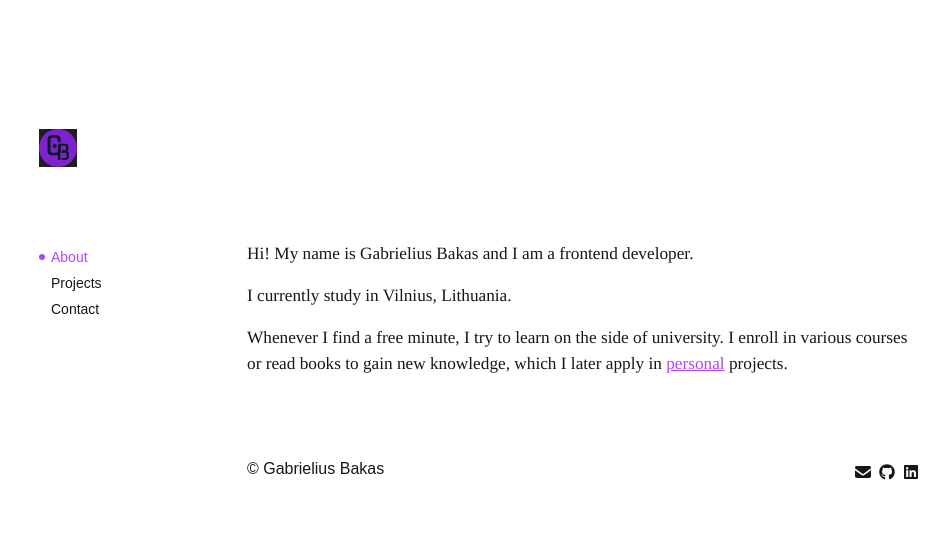
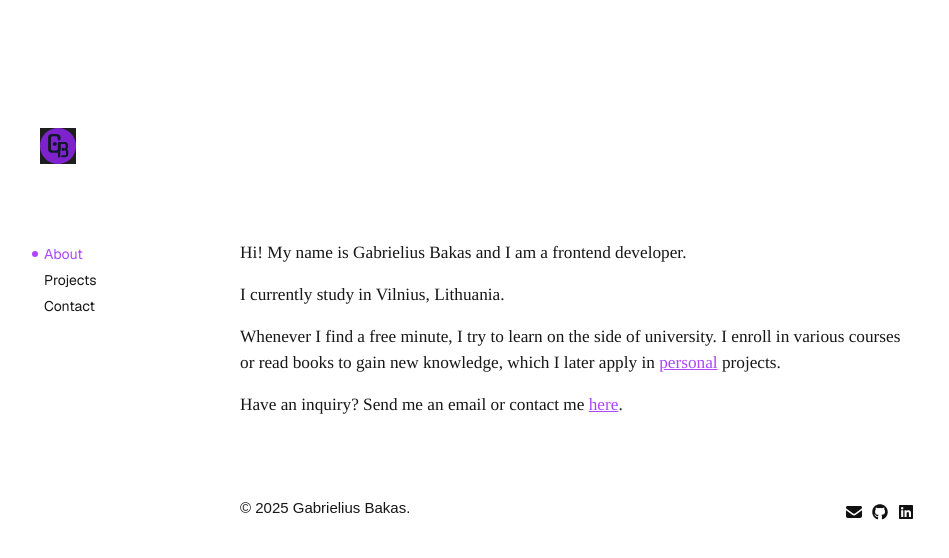
Before and after one commit to f1ssure/f1ssure.github.io, a Next.js app in the folder next-portfolio/: page / in a window 1280 px wide. Shown: the top 558 px of the page, without its empty margins (90-1039 px from the left). Built offline with nearby package versions, Linux system fonts and the light colour scheme.

Commit message:
remove temporary borders, add some visual improvements and update the footer

```diff
--- a/next-portfolio/app/contact/page.tsx
+++ b/next-portfolio/app/contact/page.tsx
@@ -8,7 +8,7 @@ export default function Contact() {
   return (
     <>
       <Menu />
-      <Main className='border border-white w-xl flex flex-col'>
+      <Main className='w-xl flex flex-col'>
         <div className='mb-20'>
           <h1 className='font-name font-medium text-lg text-white'>GABRIELIUS BAKAS</h1>
         </div>
--- a/next-portfolio/app/page.tsx
+++ b/next-portfolio/app/page.tsx
@@ -7,7 +7,7 @@ export default function Home() {
   return (
     <>
       <Menu />
-      <Main className='border border-white w-2xl flex flex-col'>
+      <Main className='w-2xl flex flex-col'>
         <div className='mb-20 mt-1'>
           <h1 className='font-name font-medium text-lg text-white'>GABRIELIUS BAKAS</h1>
         </div>
@@ -15,6 +15,7 @@ export default function Home() {
           <Paragraph>Hi! My name is Gabrielius Bakas and I am a frontend developer.</Paragraph>
           <Paragraph>I currently study in Vilnius, Lithuania.</Paragraph>
           <Paragraph>Whenever I find a free minute, I try to learn on the side of university. I enroll in various courses or read books to gain new knowledge, which I later apply in <Link href='https://github.com/f1ssure'>personal</Link> projects.</Paragraph>
+          <Paragraph>Have an inquiry? Send me an email or contact me <Link href='/contact'>here</Link>.</Paragraph>
         </div>
       </Main>
     </>
--- a/next-portfolio/app/projects/page.tsx
+++ b/next-portfolio/app/projects/page.tsx
@@ -7,7 +7,7 @@ export default function Projects() {
   return (
     <>
       <Menu />
-      <Main className='border border-white w-xl flex flex-col'>
+      <Main className='w-xl flex flex-col'>
         <div className='mb-20'>
           <h1 className='font-name font-medium text-lg text-white'>GABRIELIUS BAKAS</h1>
         </div>
--- a/next-portfolio/components/Footer.tsx
+++ b/next-portfolio/components/Footer.tsx
@@ -28,7 +28,7 @@ function Icon({ href, icon }: IconProps) {
     /* TODO: Add hover-highlight */
     <div className='size-4'>
       <Link href={href}>
-        <FontAwesomeIcon icon={icon} />
+        <FontAwesomeIcon icon={icon} className='brightness-70 hover:brightness-60' />
       </Link>
     </div>
   );
@@ -37,8 +37,8 @@ function Icon({ href, icon }: IconProps) {
 export default function Footer() {
   return (
     <footer className='flex flex-row justify-between mt-20'>
-      <p>© Gabrielius Bakas</p>
-      <div className='flex flex-row gap-2 items-center'>
+      <p className='text-[15px]'>© 2025 Gabrielius Bakas.</p>
+      <div className='flex flex-row gap-2.5 items-center'>
         {icons.map((icon) => (
           <Icon key={icon.href} href={icon.href} icon={icon.icon} />
         ))}
--- a/next-portfolio/components/Menu.tsx
+++ b/next-portfolio/components/Menu.tsx
@@ -40,12 +40,12 @@ export default function Menu() {
   }, [uri]);
 
   return (
-    <aside className='border border-white w-52'>
+    <aside className='-ml-1.5 w-52'>
       <div className='lg:sticky lg:top-20'>
         <div className='mb-20'>
           <Link href='/'>
             {/* TODO: fix the logo square borders */}
-            <Image src={Logo} width='38' height='38' alt='Logo' />
+            <Image src={Logo} width='36' height='36' alt='Logo' className='ml-2' />
           </Link>
         </div>
         <div className='flex flex-col gap-1.5 text-sm'>
@@ -55,7 +55,7 @@ export default function Menu() {
                 <Link
                   id={link.id}
                   href={link.href}
-                  className={link.highlighted ? 'text-purple-500' : ''}
+                  className={(link.highlighted ? 'text-purple-500 text-[14.15px]' : '') + ' font-sans'}
                 >
                   {link.text}
                 </Link>
```
